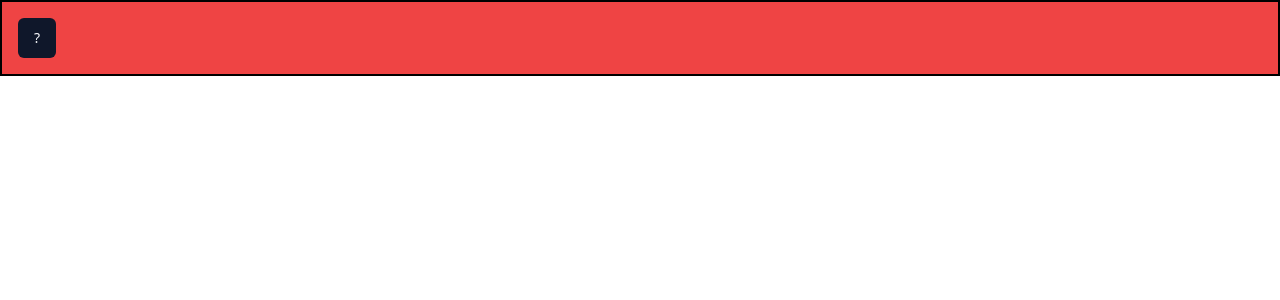
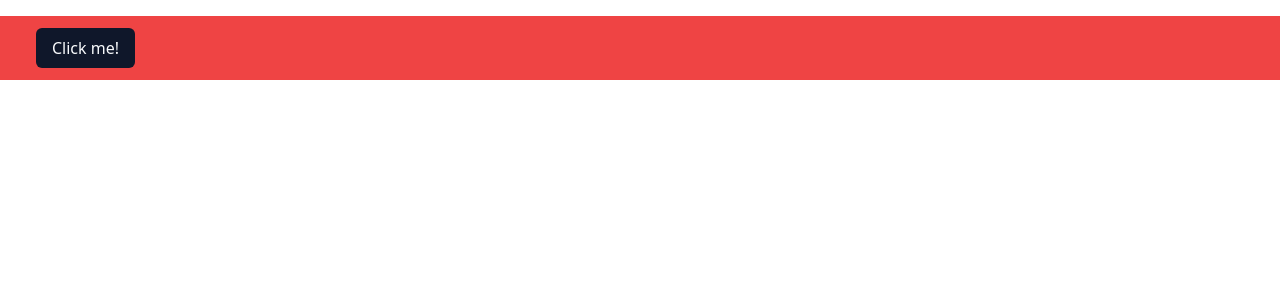
Before and after one commit to jarethxin/intranet-v3, a React (Vite) app: page / in a window 1280 px wide. Shown: the top 300 px of the page. Built offline with nearby package versions, Linux system fonts and the light colour scheme.

Commit message:
Update home.tsx

```diff
--- a/src/pages/home.tsx
+++ b/src/pages/home.tsx
@@ -1,12 +1,26 @@
 import { Button } from "@/components/ui/button";
 import { useToast } from "@/components/ui/use-toast";
+import {
+  NavigationMenu,
+  NavigationMenuContent,
+  NavigationMenuIndicator,
+  NavigationMenuItem,
+  NavigationMenuLink,
+  NavigationMenuList,
+  NavigationMenuTrigger,
+  NavigationMenuViewport,
+} from "@/components/ui/navigation-menu";
 
 export default function Home() {
   const { toast } = useToast();
 
   return (
+    <>
       <section className="bg-red-500 dark:bg-gray-900">
-      <div className="container border-2 border-black p-4">
+        <div className="flex flex-col m-4 justify-center">
+          <NavigationMenu className="inline-flex justify-center items-center py-3 px-5 text-base font-medium text-center">
+            <NavigationMenuList>
+              <NavigationMenuItem>
                   <Button
                     onClick={() => {
                       toast({
@@ -14,10 +28,16 @@ export default function Home() {
                         description: ":D!",
                       });
                     }}
+                    className="text-base font-medium"
                   >
-          ?
+                    Click me!
                   </Button>
+                <NavigationMenuContent>Link</NavigationMenuContent>
+              </NavigationMenuItem>
+            </NavigationMenuList>
+          </NavigationMenu>
         </div>
       </section>
+    </>
   );
 }
```
Lines whose indentation alone changed are shown as unchanged.
